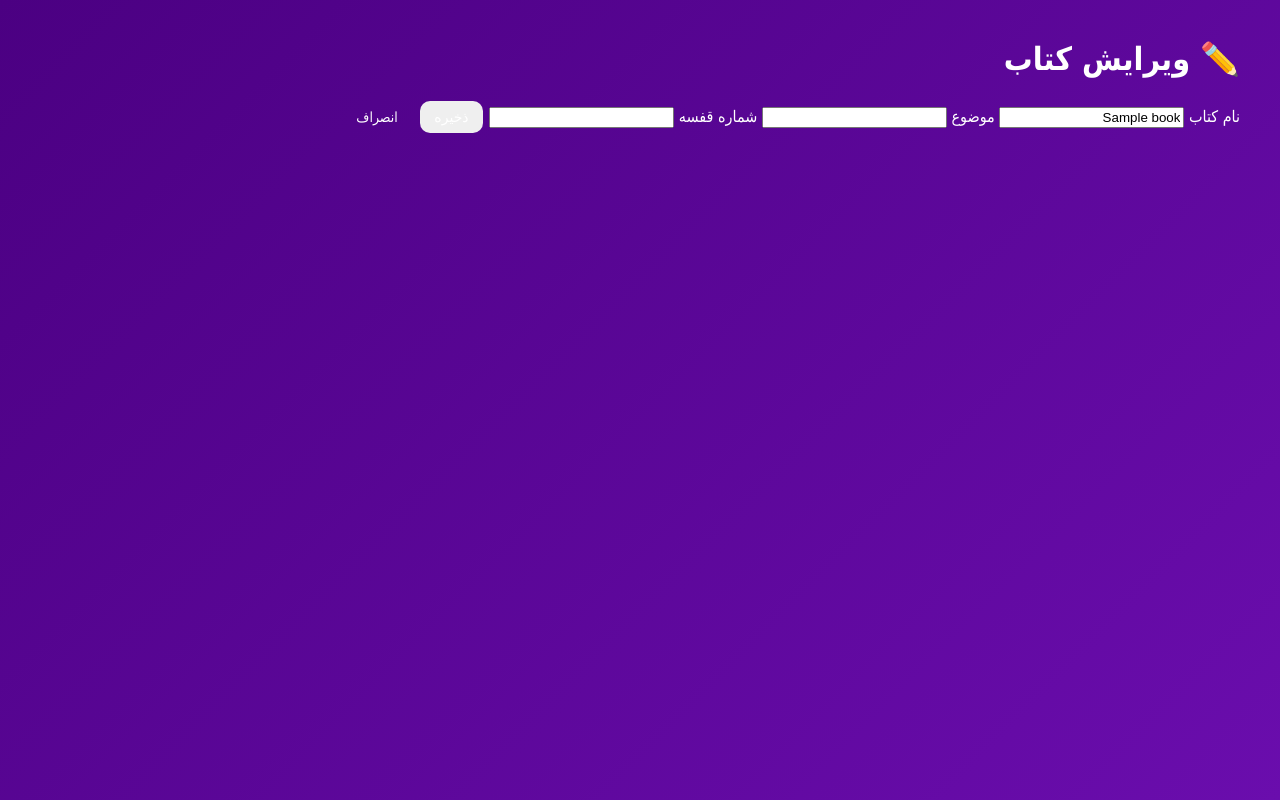
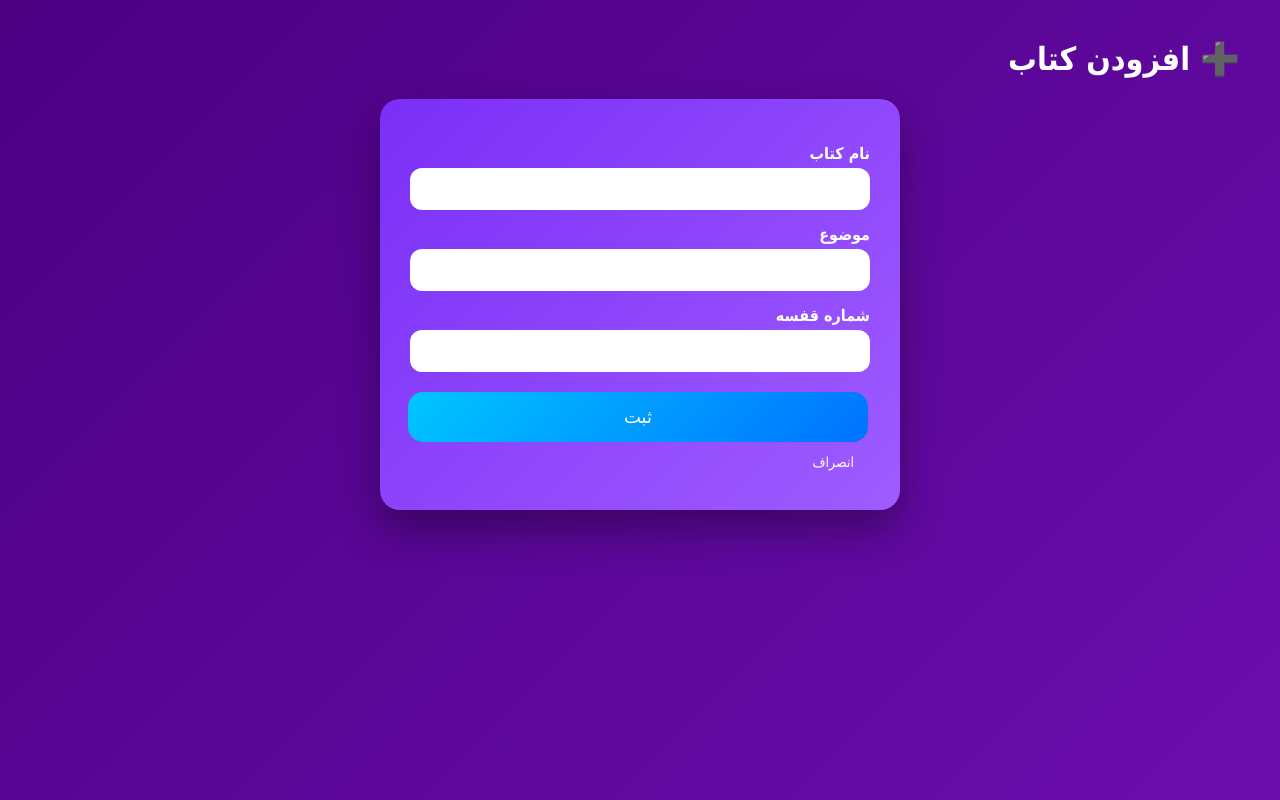
Before and after one commit to arminalvandi/library-management-system, a Flask app: page /edit_book/1 in a window 1280 px wide. Run offline with Flask 3, Linux system fonts and the light colour scheme; the visitor is signed in with stand-in values (Sample User, id 1); tables that the repository leaves empty hold one stand-in row (values such as "Sample post").

Commit message:
Update add_book.html

```diff
--- a/templates/add_book.html
+++ b/templates/add_book.html
@@ -2,27 +2,29 @@
 <html lang="fa">
 <head>
     <meta charset="UTF-8">
-    <title>{{ 'ویرایش کتاب' if book else 'افزودن کتاب' }}</title>
+    <title>➕ افزودن کتاب</title>
     <link rel="stylesheet" href="{{ url_for('static', filename='css/style.css') }}">
 </head>
 <body>
 
-<div class="page form-page">
-    <h1>{{ '✏️ ویرایش کتاب' if book else '➕ افزودن کتاب' }}</h1>
+<div class="page">
+    <h1>➕ افزودن کتاب</h1>
 
-    <form method="post">
-        <label>نام کتاب</label>
-        <input type="text" name="title" value="{{ book.title if book else '' }}" required>
+    <div class="form-card">
+        <form method="POST">
+            <label>نام کتاب</label>
+            <input type="text" name="title" required>
 
-        <label>موضوع</label>
-        <input type="text" name="subject" value="{{ book.subject if book else '' }}" required>
+            <label>موضوع</label>
+            <input type="text" name="subject" required>
 
-        <label>شماره قفسه</label>
-        <input type="text" name="shelf" value="{{ book.shelf if book else '' }}" required>
+            <label>شماره قفسه</label>
+            <input type="text" name="shelf" required>
 
-        <button type="submit" class="btn add">ذخیره</button>
-        <a href="/books" class="btn cancel">انصراف</a>
-    </form>
+            <button type="submit" class="btn submit">ثبت</button>
+            <a href="/books" class="btn cancel">انصراف</a>
+        </form>
+    </div>
 </div>
 
 </body>
```
